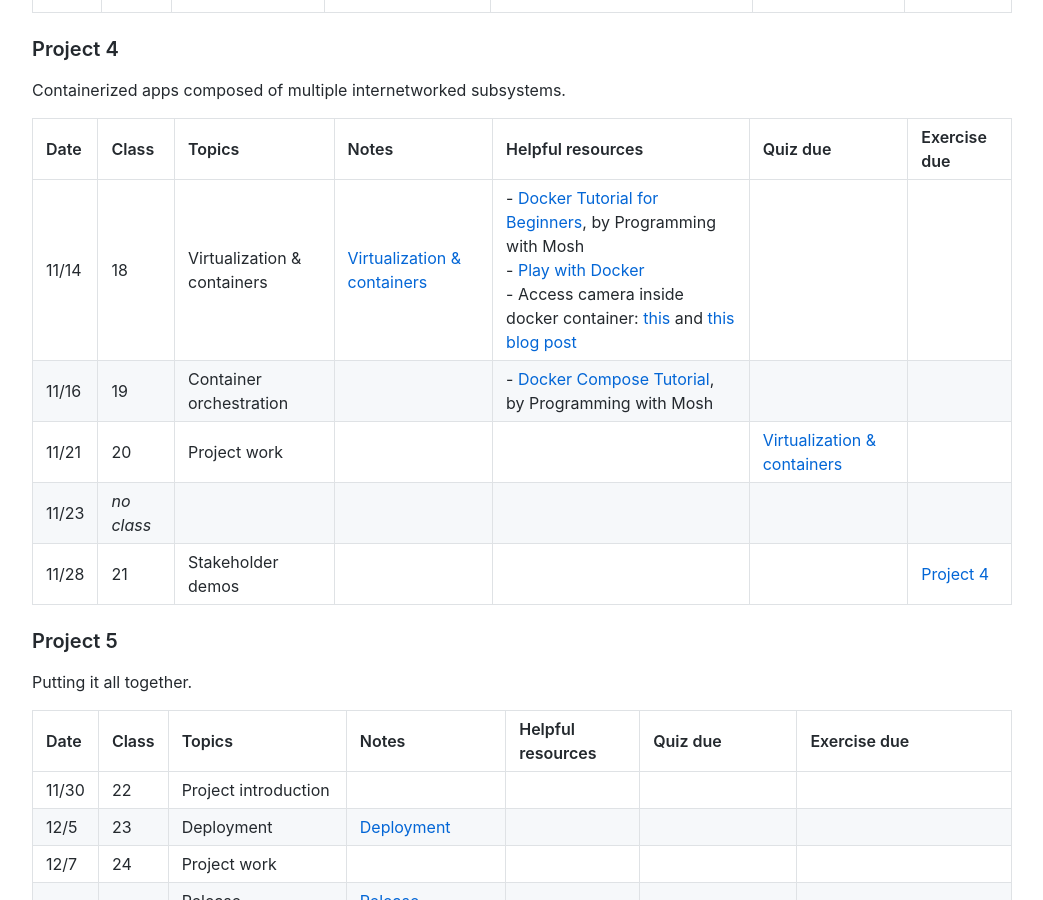
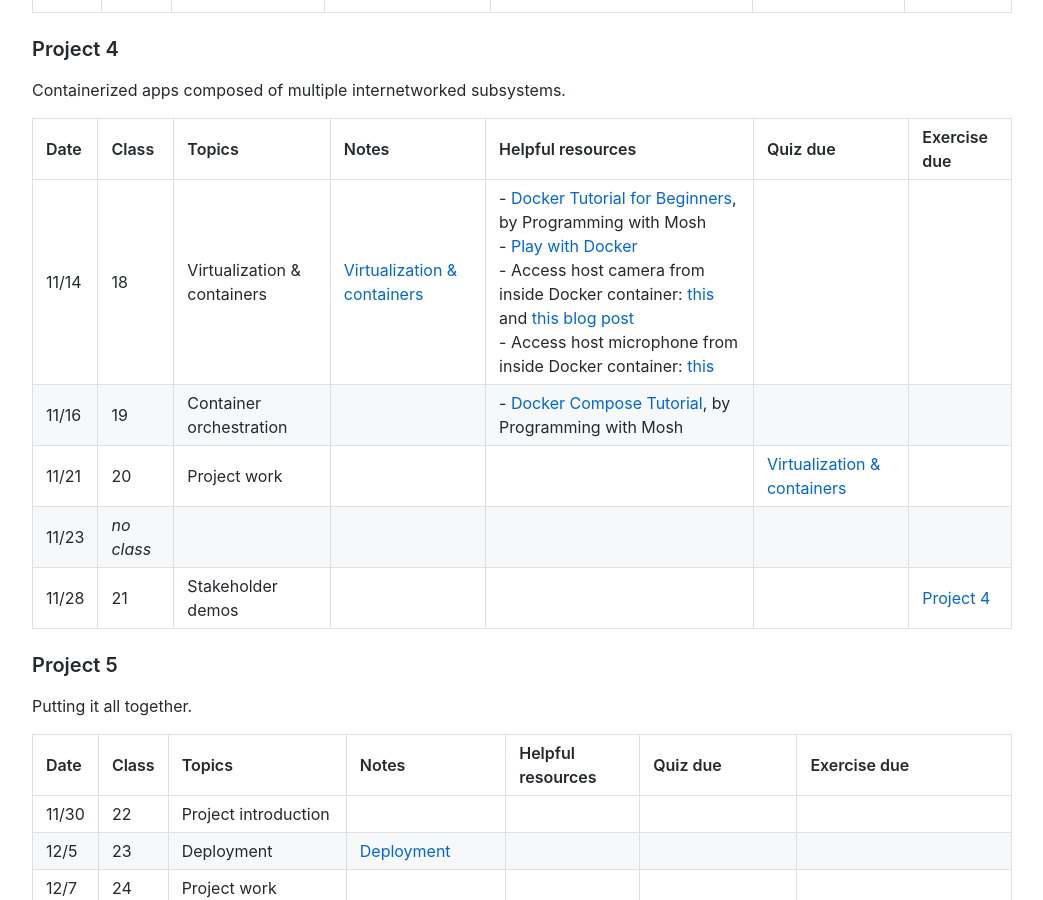
Before and after one commit to nyu-software-engineering/course-materials, a Jekyll site: the page built from content/schedule.md, in a window 1280 px wide and 900 px high, scrolled down 2481 px. Shown: the whole window, without its empty margins (118-1161 px from the left). Built offline with Jekyll 4.4.1, drawn with Linux system fonts in a browser that asks for light colours; comment, search, counter and statistics services are not loaded.

Commit message:
little words

```diff
--- a/content/schedule.md
+++ b/content/schedule.md
@@ -62,13 +62,13 @@ Build and test with continuous integration.
 
 Containerized apps composed of multiple internetworked subsystems.
 
-| Date  | Class      | Topics                      | Notes                                             | Helpful resources                                                                                                                                                                                                                                                                                                                                                                                                             | Quiz due                                                           | Exercise due                                         |
-| :---- | :--------- | :-------------------------- | :------------------------------------------------ | :---------------------------------------------------------------------------------------------------------------------------------------------------------------------------------------------------------------------------------------------------------------------------------------------------------------------------------------------------------------------------------------------------------------------------- | :----------------------------------------------------------------- | :--------------------------------------------------- |
-| 11/14 | 18         | Virtualization & containers | [Virtualization & containers](slides/containers/) | - [Docker Tutorial for Beginners](https://www.youtube.com/watch?v=pTFZFxd4hOI), by Programming with Mosh<br />- [Play with Docker](https://labs.play-with-docker.com/)<br />- Access camera inside docker container: [this](https://stackoverflow.com/questions/33985648/access-camera-inside-docker-container) and [this blog post](https://medium.com/@jijupax/connect-the-webcam-to-docker-on-mac-or-windows-51d894c44468) |                                                                    |                                                      |
-| 11/16 | 19         | Container orchestration     |                                                   | - [Docker Compose Tutorial](https://www.youtube.com/watch?v=HG6yIjZapSA), by Programming with Mosh                                                                                                                                                                                                                                                                                                                            |                                                                    |                                                      |
-| 11/21 | 20         | Project work                |                                                   |                                                                                                                                                                                                                                                                                                                                                                                                                               | [Virtualization & containers](https://forms.gle/35huD1aCFUuLVcej9) |                                                      |
-| 11/23 | _no class_ |                             |                                                   |                                                                                                                                                                                                                                                                                                                                                                                                                               |                                                                    |                                                      |
-| 11/28 | 21         | Stakeholder demos           |                                                   |                                                                                                                                                                                                                                                                                                                                                                                                                               |                                                                    | [Project 4](https://classroom.github.com/a/mdmFsdGL) |
+| Date  | Class      | Topics                      | Notes                                             | Helpful resources                                                                                                                                                                                                                                                                                                                                                                                                                                                                                                                                                                                                  | Quiz due                                                           | Exercise due                                         |
+| :---- | :--------- | :-------------------------- | :------------------------------------------------ | :----------------------------------------------------------------------------------------------------------------------------------------------------------------------------------------------------------------------------------------------------------------------------------------------------------------------------------------------------------------------------------------------------------------------------------------------------------------------------------------------------------------------------------------------------------------------------------------------------------------- | :----------------------------------------------------------------- | :--------------------------------------------------- |
+| 11/14 | 18         | Virtualization & containers | [Virtualization & containers](slides/containers/) | - [Docker Tutorial for Beginners](https://www.youtube.com/watch?v=pTFZFxd4hOI), by Programming with Mosh<br />- [Play with Docker](https://labs.play-with-docker.com/)<br />- Access host camera from inside Docker container: [this](https://stackoverflow.com/questions/33985648/access-camera-inside-docker-container) and [this blog post](https://medium.com/@jijupax/connect-the-webcam-to-docker-on-mac-or-windows-51d894c44468)<br />- Access host microphone from inside Docker container: [this](https://stackoverflow.com/questions/54702179/how-to-access-mac-os-x-microphone-inside-docker-container) |                                                                    |                                                      |
+| 11/16 | 19         | Container orchestration     |                                                   | - [Docker Compose Tutorial](https://www.youtube.com/watch?v=HG6yIjZapSA), by Programming with Mosh                                                                                                                                                                                                                                                                                                                                                                                                                                                                                                                 |                                                                    |                                                      |
+| 11/21 | 20         | Project work                |                                                   |                                                                                                                                                                                                                                                                                                                                                                                                                                                                                                                                                                                                                    | [Virtualization & containers](https://forms.gle/35huD1aCFUuLVcej9) |                                                      |
+| 11/23 | _no class_ |                             |                                                   |                                                                                                                                                                                                                                                                                                                                                                                                                                                                                                                                                                                                                    |                                                                    |                                                      |
+| 11/28 | 21         | Stakeholder demos           |                                                   |                                                                                                                                                                                                                                                                                                                                                                                                                                                                                                                                                                                                                    |                                                                    | [Project 4](https://classroom.github.com/a/mdmFsdGL) |
 
 ### Project 5
 
```
Also changed, not shown: slides/containers.md (+30 -8 lines).
